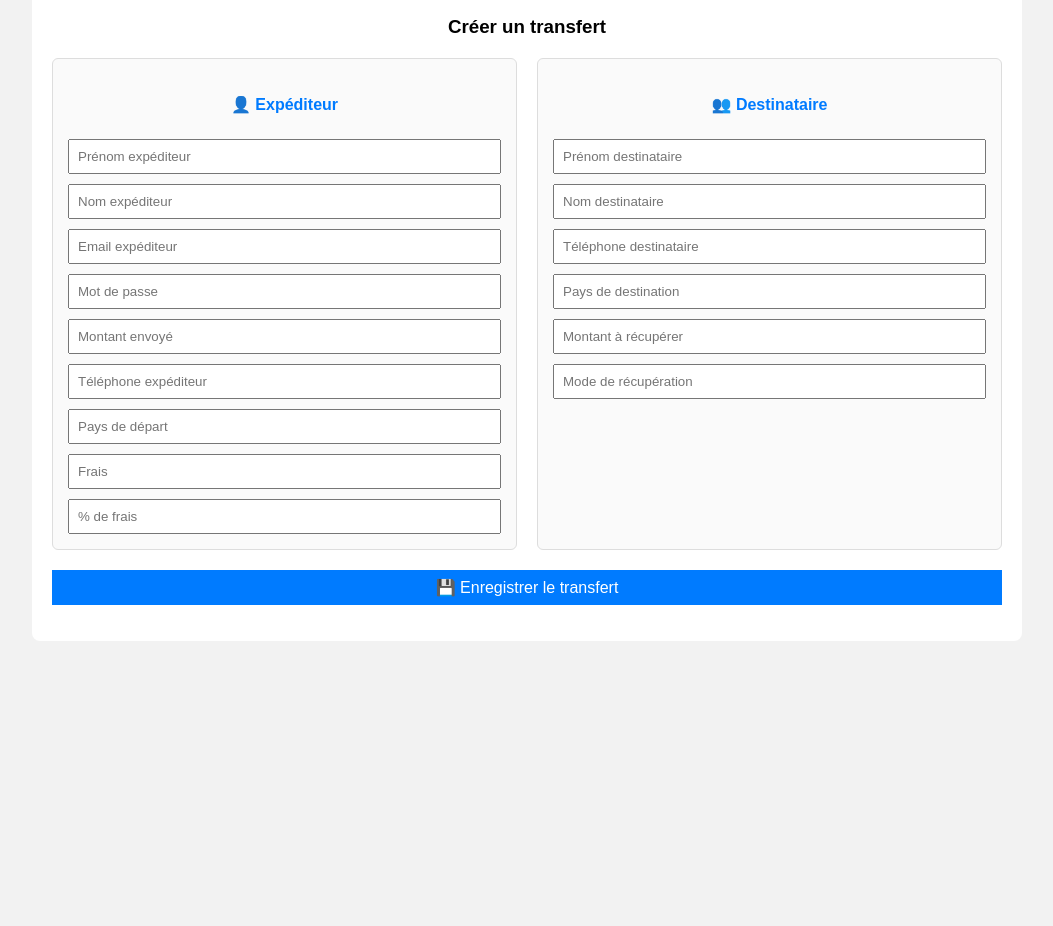
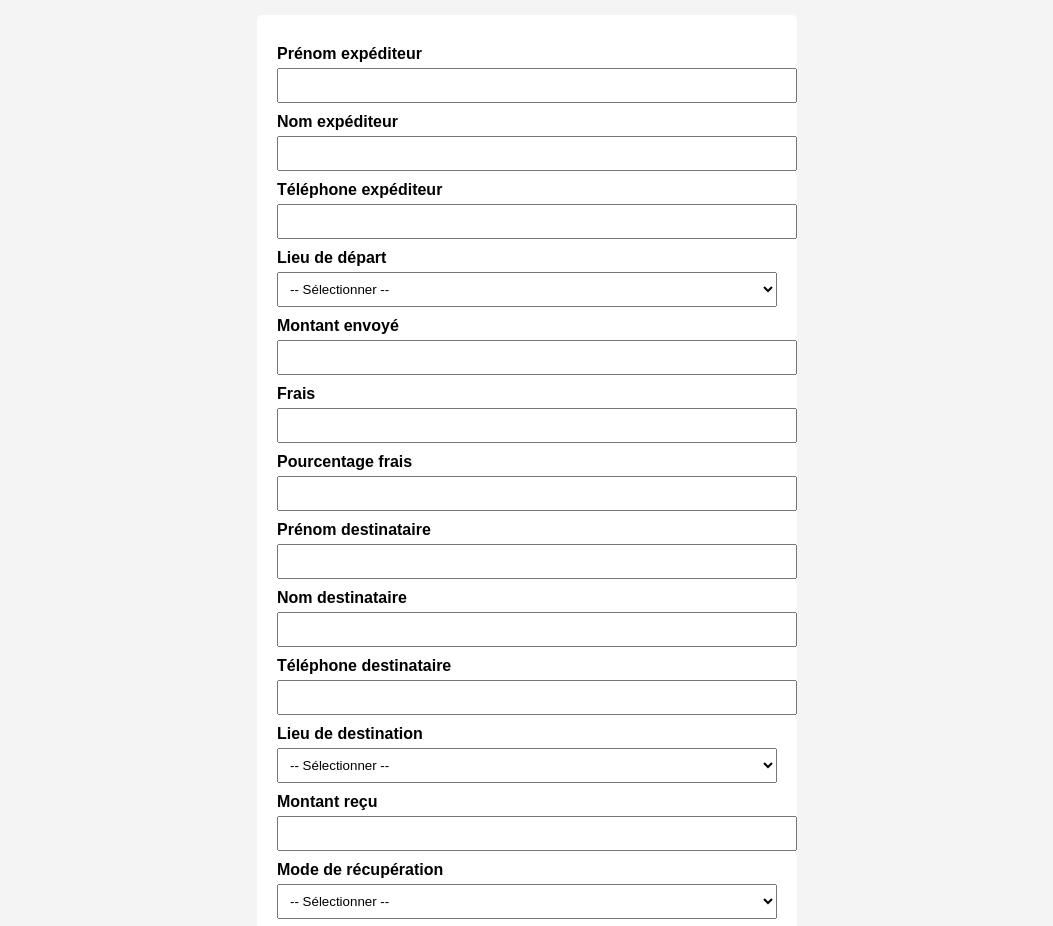
Before and after one commit to mdialloDigg/monapi, a website: page users.html in a window 1280 px wide. Shown: the part 63-989 px from the top of the page, without its empty margins (113-1166 px from the left). Before the commit the page ends 800 px from the top, so only its background shows below. Drawn offline with Linux system fonts and the light colour scheme.

```diff
--- a/users.html
+++ b/users.html
@@ -2,51 +2,32 @@
 <html lang="fr">
 <head>
 <meta charset="UTF-8">
-<title>Transfert – Expéditeur / Destinataire</title>
+<title>Nouveau transfert</title>
 
 <style>
 body {
   font-family: Arial, sans-serif;
-        background: #f2f2f2;
+  background: #f4f4f4;
 }
 
 form {
+  width: 500px;
+  margin: 30px auto;
   background: white;
-        width: 950px;
-        margin: 40px auto;
   padding: 20px;
-        border-radius: 8px;
+  border-radius: 5px;
 }
 
-    h3 {
-        text-align: center;
-        margin-bottom: 20px;
+label {
+  display: block;
+  margin-top: 10px;
+  font-weight: bold;
 }
 
-    .container {
-        display: flex;
-        gap: 20px;
-    }
-
-    .box {
-        flex: 1;
-        border: 1px solid #ddd;
-        padding: 15px;
-        border-radius: 6px;
-        background: #fafafa;
-    }
-
-    .box h4 {
-        text-align: center;
-        margin-bottom: 15px;
-        color: #007bff;
-    }
-
-    input, button {
+input, select, button {
   width: 100%;
-        margin-top: 10px;
   padding: 8px;
-        box-sizing: border-box;
+  margin-top: 5px;
 }
 
 button {
@@ -55,120 +36,106 @@
   color: white;
   border: none;
   cursor: pointer;
-        font-size: 16px;
-    }
-
-    #message {
-        text-align: center;
-        margin-top: 15px;
-        font-weight: bold;
-        color: green;
 }
 </style>
 </head>
 
 <body>
 
-<form id="userForm">
-    <h3>Créer un transfert</h3>
+<h2 style="text-align:center;">📦 Nouveau transfert</h2>
 
-    <div class="container">
+<form id="transferForm">
 
-        <!-- ================= EXPÉDITEUR ================= -->
-        <div class="box">
-            <h4>👤 Expéditeur</h4>
+  <!-- EXPÉDITEUR -->
+  <label>Prénom expéditeur</label>
+  <input type="text" name="senderFirstName" required>
 
-            <input type="text" id="senderFirstName" placeholder="Prénom expéditeur" required />
-            <input type="text" id="senderLastName" placeholder="Nom expéditeur" required />
+  <label>Nom expéditeur</label>
+  <input type="text" name="senderLastName" required>
 
-            <input type="email" id="email" placeholder="Email expéditeur" required />
-            <input type="password" id="password" placeholder="Mot de passe" required />
+  <label>Téléphone expéditeur</label>
+  <input type="text" name="senderPhone" required>
 
-            <input type="number" id="amount" placeholder="Montant envoyé" required />
+  <!-- ORIGINE (LISTE DÉROULANTE) -->
+  <label>Lieu de départ</label>
+  <select name="originLocation" required>
+    <option value="">-- Sélectionner --</option>
+    <option value="Conakry">Conakry</option>
+    <option value="Labé">Labé</option>
+    <option value="France">France</option>
+    <option value="Belgique">Belgique</option>
+    <option value="New York">New York</option>
+    <option value="Atlanta">Atlanta</option>
+    <option value="Allemagne">Allemagne</option>
+    <option value="Dubaï">Dubaï</option>
+    <option value="Chine">Chine</option>
+  </select>
 
-            <input type="tel" id="senderPhone" placeholder="Téléphone expéditeur" required />
+  <label>Montant envoyé</label>
+  <input type="number" name="amount" required>
 
-            <input type="text" id="originLocation" placeholder="Pays de départ" required />
+  <label>Frais</label>
+  <input type="number" name="fees" required>
 
-            <input type="number" id="fees" placeholder="Frais" required />
-            <input type="number" id="feePercent" placeholder="% de frais" required />
-        </div>
+  <label>Pourcentage frais</label>
+  <input type="number" name="feePercent" required>
 
-        <!-- ================= DESTINATAIRE ================= -->
-        <div class="box">
-            <h4>👥 Destinataire</h4>
+  <!-- DESTINATAIRE -->
+  <label>Prénom destinataire</label>
+  <input type="text" name="receiverFirstName" required>
 
-            <input type="text" id="receiverFirstName" placeholder="Prénom destinataire" required />
-            <input type="text" id="receiverLastName" placeholder="Nom destinataire" required />
+  <label>Nom destinataire</label>
+  <input type="text" name="receiverLastName" required>
 
-            <input type="tel" id="receiverPhone" placeholder="Téléphone destinataire" required />
+  <label>Téléphone destinataire</label>
+  <input type="text" name="receiverPhone" required>
 
-            <input type="text" id="destinationLocation" placeholder="Pays de destination" required />
+  <!-- DESTINATION (LISTE DÉROULANTE) -->
+  <label>Lieu de destination</label>
+  <select name="destinationLocation" required>
+    <option value="">-- Sélectionner --</option>
+    <option value="Conakry">Conakry</option>
+    <option value="Labé">Labé</option>
+    <option value="France">France</option>
+    <option value="Belgique">Belgique</option>
+    <option value="New York">New York</option>
+    <option value="Atlanta">Atlanta</option>
+    <option value="Allemagne">Allemagne</option>
+    <option value="Dubaï">Dubaï</option>
+    <option value="Chine">Chine</option>
+  </select>
 
-            <input type="number" id="recoveryAmount" placeholder="Montant à récupérer" required />
-            <input type="text" id="recoveryMode" placeholder="Mode de récupération" required />
-        </div>
+  <label>Montant reçu</label>
+  <input type="number" name="recoveryAmount" required>
 
-    </div>
+  <label>Mode de récupération</label>
+  <select name="recoveryMode" required>
+    <option value="">-- Sélectionner --</option>
+    <option value="Cash">Cash</option>
+    <option value="Mobile Money">Mobile Money</option>
+    <option value="Virement bancaire">Virement bancaire</option>
+  </select>
 
-    <button type="submit">💾 Enregistrer le transfert</button>
-    <p id="message"></p>
+  <label>Mot de passe</label>
+  <input type="password" name="password" required>
+
+  <button type="submit">💾 Enregistrer</button>
 </form>
 
 <script>
-function generateCode() {
-    const letters = 'ABCDEFGHIJKLMNOPQRSTUVWXYZ';
-    const letter = letters[Math.floor(Math.random() * letters.length)];
-    const number = Math.floor(100 + Math.random() * 900);
-    return letter + number;
-}
-
-document.getElementById('userForm').addEventListener('submit', async (e) => {
+document.getElementById('transferForm').addEventListener('submit', async (e) => {
   e.preventDefault();
 
-    const payload = {
-        senderFirstName: document.getElementById('senderFirstName').value,
-        senderLastName: document.getElementById('senderLastName').value,
+  const formData = Object.fromEntries(new FormData(e.target));
 
-        receiverFirstName: document.getElementById('receiverFirstName').value,
-        receiverLastName: document.getElementById('receiverLastName').value,
-
-        email: document.getElementById('email').value,
-        password: document.getElementById('password').value,
-        amount: Number(document.getElementById('amount').value),
-
-        senderPhone: document.getElementById('senderPhone').value,
-        receiverPhone: document.getElementById('receiverPhone').value,
-
-        originLocation: document.getElementById('originLocation').value,
-        destinationLocation: document.getElementById('destinationLocation').value,
-
-        fees: Number(document.getElementById('fees').value),
-        feePercent: Number(document.getElementById('feePercent').value),
-
-        recoveryAmount: Number(document.getElementById('recoveryAmount').value),
-        recoveryMode: document.getElementById('recoveryMode').value,
-
-        code: generateCode()
-    };
-
-    try {
-        const res = await fetch('https://monapi-bf4o.onrender.com/users', {
+  const res = await fetch('/users', {
     method: 'POST',
     headers: { 'Content-Type': 'application/json' },
-            body: JSON.stringify(payload)
+    body: JSON.stringify(formData)
   });
 
   const data = await res.json();
-        document.getElementById('message').innerText = data.message || 'Succès';
-
-        if (res.ok) {
-            document.getElementById('userForm').reset();
-        }
-    } catch (err) {
-        console.error(err);
-        document.getElementById('message').innerText = 'Erreur serveur';
-    }
+  alert(data.message || 'Transfert enregistré');
 });
 </script>
 
```
Lines whose indentation alone changed are shown as unchanged.
